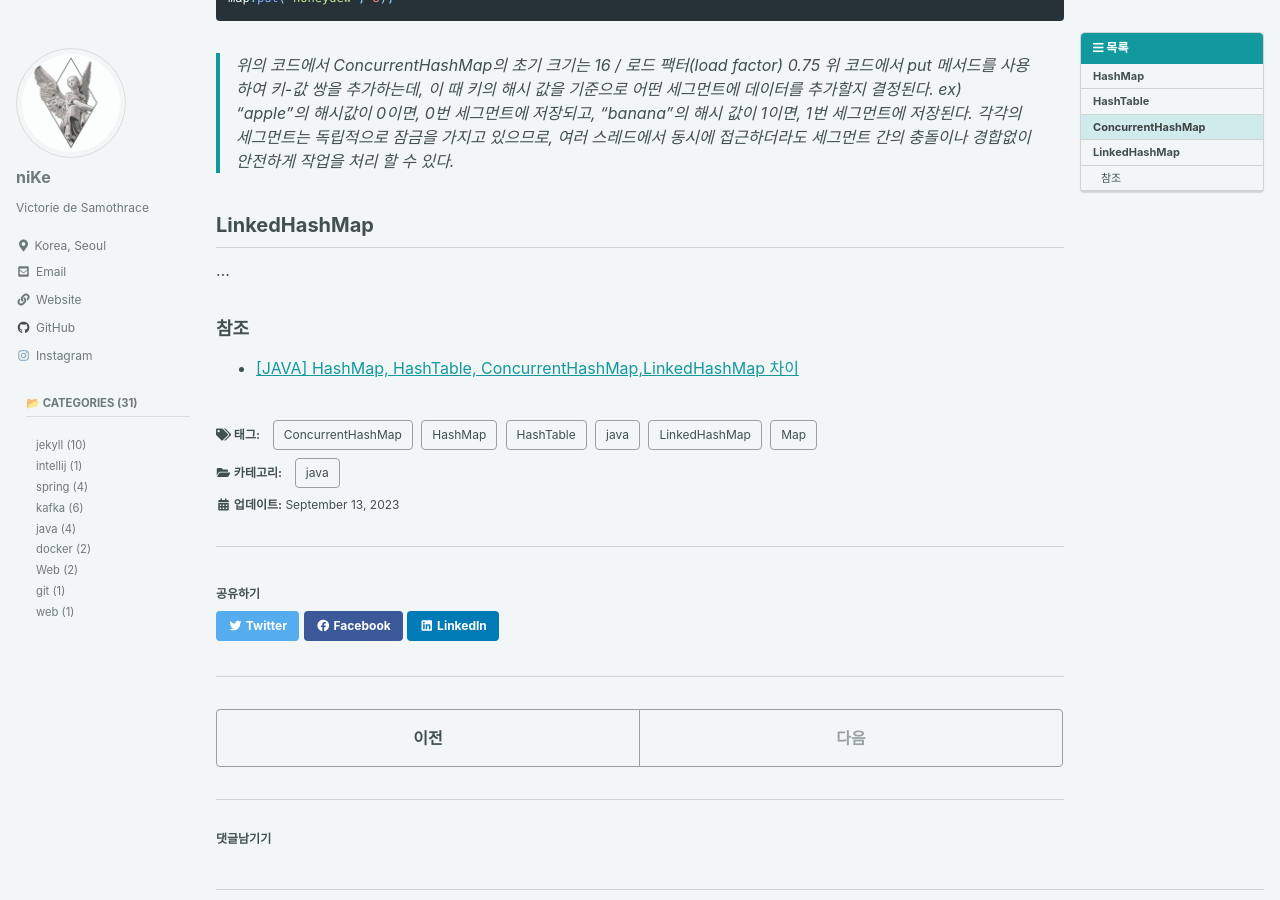
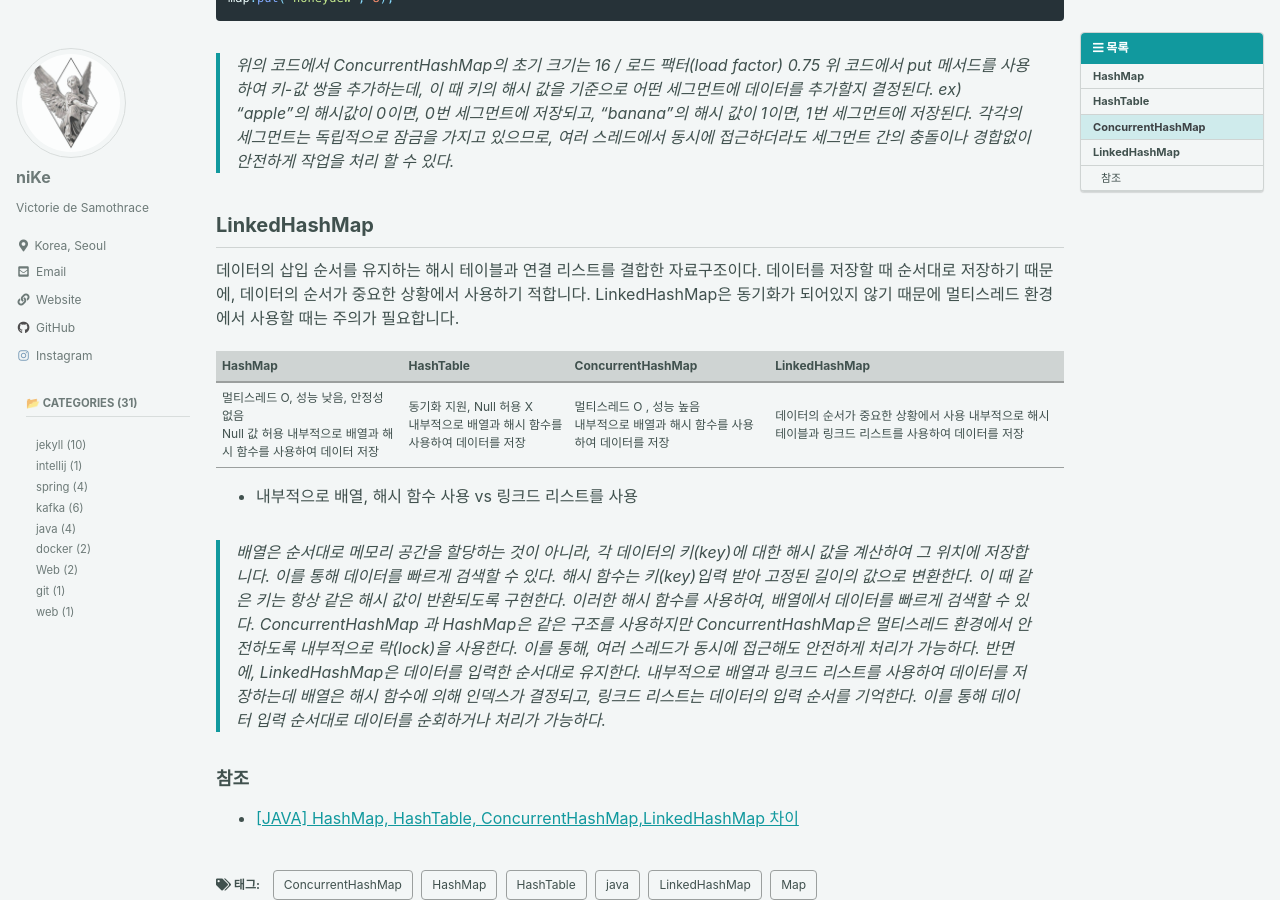
Before and after one commit to KwakTaeMin/KwakTaeMin.github.io, a Jekyll site: the page built from _posts/2023-09-13-Java Collection Map.md, in a window 1280 px wide and 900 px high, scrolled down 2336 px. Built offline with Jekyll 4.4.1, drawn with Linux system fonts in a browser that asks for light colours; cached includes are drawn as plain includes; some web fonts are replaced; comment, search, counter and statistics services are not loaded.

Commit message:
Java Collection Map

```diff
--- a/_posts/2023-09-13-Java Collection Map.md
+++ b/_posts/2023-09-13-Java Collection Map.md
@@ -108,7 +108,21 @@ map.put("honeydew", 8);
 
 ## LinkedHashMap
 
-...
+데이터의 삽입 순서를 유지하는 해시 테이블과 연결 리스트를 결합한 자료구조이다. 데이터를 저장할 때 순서대로 저장하기 때문에, 데이터의 순서가 중요한 상황에서 사용하기 적합니다. LinkedHashMap은 동기화가 되어있지 않기 때문에 멀티스레드 환경에서 사용할 때는 주의가 필요합니다.
+
+| HashMap                                                             | HashTable                                             | ConcurrentHashMap                             | LinkedHashMap
+|---------------------------------------------------------------------|-------------------------------------------------------|-----------------------------------------------|-----------------------------------------------------------|
+| 멀티스레드 O, 성능 낮음, 안정성 없음 <br/> Null 값 허용 내부적으로 배열과 해시 함수를 사용하여 데이터 저장 | 동기화 지원, Null 허용 X <br/> 내부적으로 배열과 해시 함수를 사용하여 데이터를 저장 | 멀티스레드 O , 성능 높음 <br/>내부적으로 배열과 해시 함수를 사용하여 데이터를 저장 | 데이터의 순서가 중요한 상황에서 사용 내부적으로 해시 테이블과 링크드 리스트를 사용하여 데이터를 저장  |
+
+- 내부적으로 배열, 해시 함수 사용 vs 링크드 리스트를 사용
+
+> 배열은 순서대로 메모리 공간을 할당하는 것이 아니라, 각 데이터의 키(key)에 대한 해시 값을 계산하여 그 위치에 저장합니다.
+> 이를 통해 데이터를 빠르게 검색할 수 있다.
+> 해시 함수는 키(key)입력 받아 고정된 길이의 값으로 변환한다. 이 때 같은 키는 항상 같은 해시 값이 반환되도록 구현한다. 이러한 해시 함수를 사용하여, 배열에서 데이터를 빠르게 검색할 수 있다.
+> ConcurrentHashMap 과 HashMap은 같은 구조를 사용하지만 ConcurrentHashMap은 멀티스레드 환경에서 안전하도록 내부적으로 락(lock)을 사용한다. 이를 통해, 여러 스레드가 동시에 접근해도 안전하게 처리가 가능하다.
+> 반면에, LinkedHashMap은 데이터를 입력한 순서대로 유지한다. 내부적으로 배열과 링크드 리스트를 사용하여 데이터를 저장하는데 배열은 해시 함수에 의해 인덱스가 결정되고, 링크드 리스트는 데이터의 입력 순서를 기억한다.
+> 이를 통해 데이터 입력 순서대로 데이터를 순회하거나 처리가 가능하다.
+
 
 
 ### 참조
```
